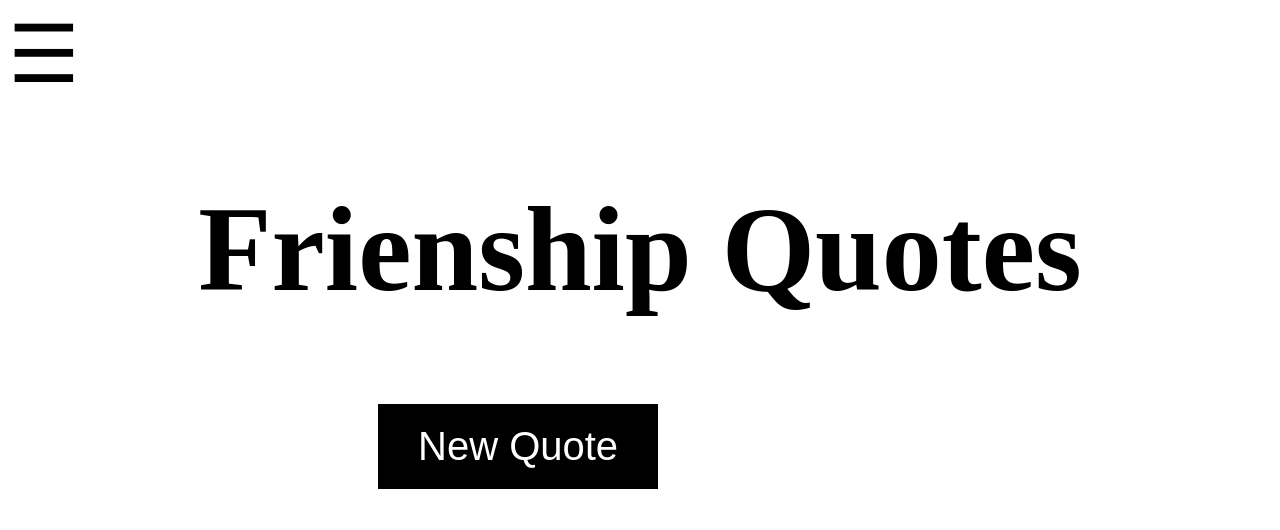
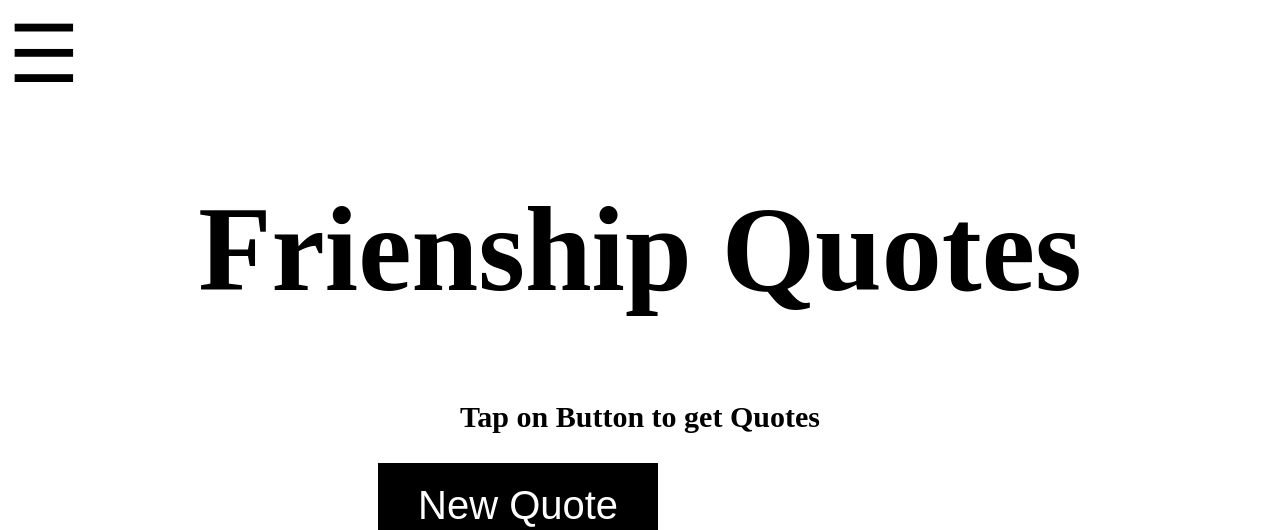
Before and after one commit to akannshu/RandomQuoteApp, a plain HTML site: page frenQuote/fren.html in a window 1280 px wide. Shown: the top 530 px of the page. Drawn offline with Linux system fonts and the light colour scheme.

Commit message:
Update fren.html

```diff
--- a/frenQuote/fren.html
+++ b/frenQuote/fren.html
@@ -20,6 +20,7 @@
   <span style="font-size:80px;cursor:pointer" onclick="openNav()">&#9776;</span>
 
 <h1 id="topic"> Frienship Quotes</h1>
+    <h1 style="text-align: center; margin-bottom:2%; margin-top:5%; font-size:30px;">Tap on Button to get Quotes</h1>
  <div id="fuck">
 <button id="qbtn" onclick="myFunction()+colorFunction()">New Quote</button>
   </div>
```
